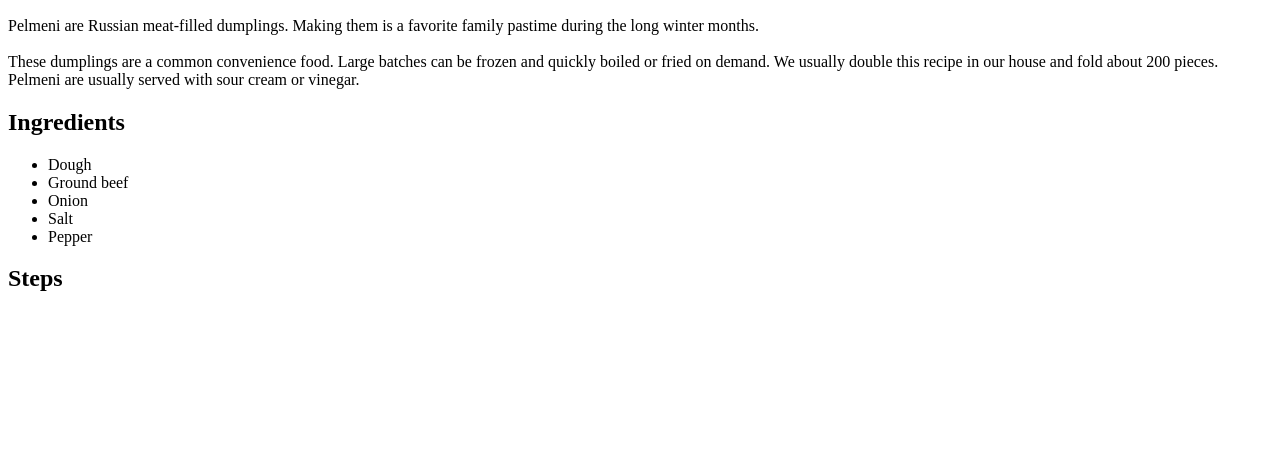
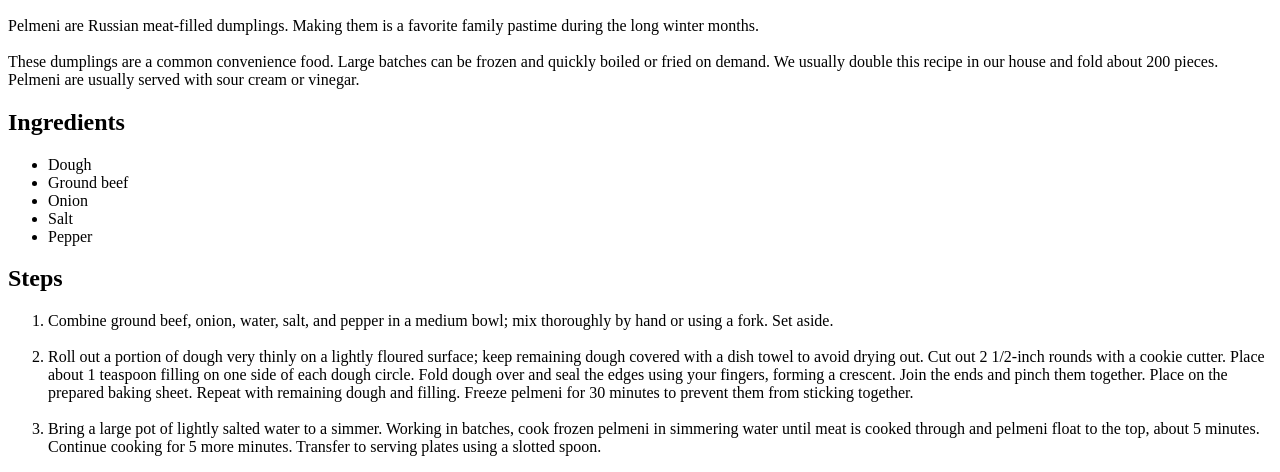
Before and after one commit to AlexiaA-J/odin-recipes, a plain HTML site: page recipes/russian-pelmeni.html in a window 1280 px wide. Shown: the part 884-1356 px from the top of the page. Before the commit the page ends 1196 px from the top, so only its background shows below. Drawn offline with Linux system fonts and the light colour scheme.

Commit message:
Add Steps list

```diff
--- a/recipes/russian-pelmeni.html
+++ b/recipes/russian-pelmeni.html
@@ -32,5 +32,18 @@
     <h2>
         Steps
     </h2>
+    <ol>
+        <li>
+            Combine ground beef, onion, water, salt, and pepper in a medium bowl; mix thoroughly by hand or using a fork. Set aside.
+        </li>
+        <br>
+        <li>
+            Roll out a portion of dough very thinly on a lightly floured surface; keep remaining dough covered with a dish towel to avoid drying out. Cut out 2 1/2-inch rounds with a cookie cutter. Place about 1 teaspoon filling on one side of each dough circle. Fold dough over and seal the edges using your fingers, forming a crescent. Join the ends and pinch them together. Place on the prepared baking sheet. Repeat with remaining dough and filling. Freeze pelmeni for 30 minutes to prevent them from sticking together.
+        </li>
+        <br>
+        <li>
+            Bring a large pot of lightly salted water to a simmer. Working in batches, cook frozen pelmeni in simmering water until meat is cooked through and pelmeni float to the top, about 5 minutes. Continue cooking for 5 more minutes. Transfer to serving plates using a slotted spoon.
+        </li>
+    </ol>
 </body>
 </html>
```
